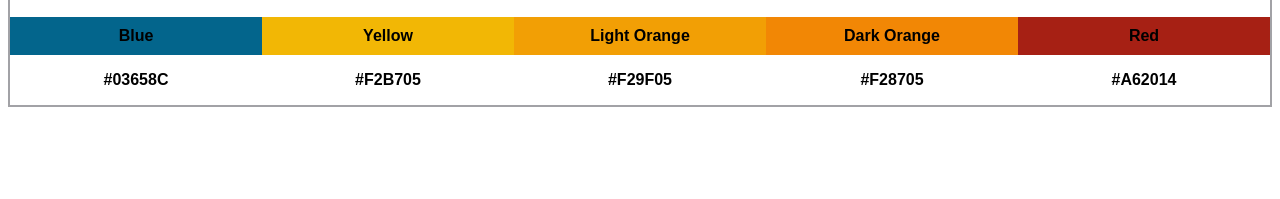
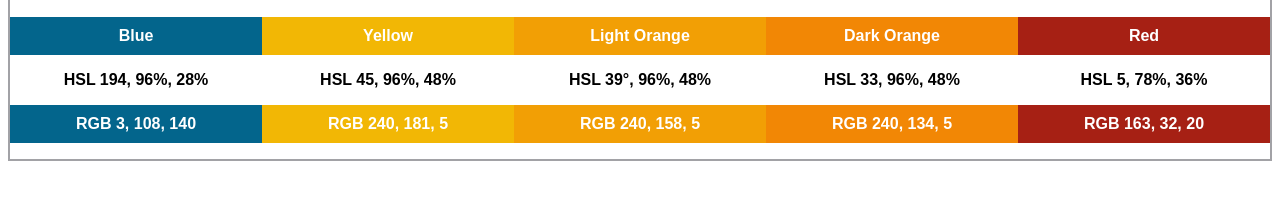
Before and after one commit to AndyFerrie/Website-Design-System, a plain HTML site: page index.html in a window 1280 px wide. Shown: the part 169-368 px from the top of the page. Drawn offline with Linux system fonts and the light colour scheme.

Commit message:
color update

```diff
--- a/index.html
+++ b/index.html
@@ -23,25 +23,28 @@
             <div class="color-container">
               <div class="color-panel blue">
                 <p class="color-label" >Blue</p>
-                <p class="color-hex">#03658C</p>
-                <p class="hsl"></p>
-                <p class="color-block"></p>
+                <p class="color-hsl">HSL 194, 96%, 28%</p>
+                <p class="color-rgb">RGB 3, 108, 140</p>
               </div>
               <div class="color-panel yellow">
                 <p class="color-label" >Yellow</p>
-                <p class="color-hex">#F2B705</p>
+                <p class="color-hsl">HSL 45, 96%, 48%</p>
+                <p class="color-rgb">RGB 240, 181, 5</p>
               </div>
               <div class="color-panel lightOrange">
                 <p class="color-label" >Light Orange</p>
-                <p class="color-hex">#F29F05</p>
+                <p class="color-hsl">HSL 39°, 96%, 48%</p>
+                <p class="color-rgb">RGB 240, 158, 5</p>
               </div>
               <div class="color-panel darkOrange">
                 <p class="color-label" >Dark Orange</p>
-                <p class="color-hex">#F28705</p>
+                <p class="color-hsl">HSL 33, 96%, 48%</p>
+                <p class="color-rgb">RGB 240, 134, 5</p>
               </div>
               <div class="color-panel red">
                 <p class="color-label" >Red</p>
-                <p class="color-hex">#A62014</p>
+                <p class="color-hsl">HSL 5, 78%, 36%</p>
+                <p class="color-rgb">RGB 163, 32, 20</p>
               </div>
             </div>
         </div>
--- a/styles.css
+++ b/styles.css
@@ -17,27 +17,28 @@ body {
    font-weight: bold;
 }
 
-.color-label {
+.color-label, .color-rgb {
     padding: 10px 0px;
+    color: #fff;
 }
 
-.blue .color-label, .blue .color-block {
+.blue .color-label, .blue .color-rgb {
     background-color: #03658C;
 }
 
-.yellow .color-label {
+.yellow .color-label, .yellow .color-rgb {
     background-color: #F2B705;
 }
 
-.lightOrange .color-label {
+.lightOrange .color-label, .lightOrange .color-rgb {
     background-color: #F29F05;
 }
 
-.darkOrange .color-label {
+.darkOrange .color-label, .darkOrange .color-rgb {
     background-color: #F28705;
 }
 
-.red .color-label {
+.red .color-label, .red .color-rgb {
     background-color: #A62014;
 }
 
```
